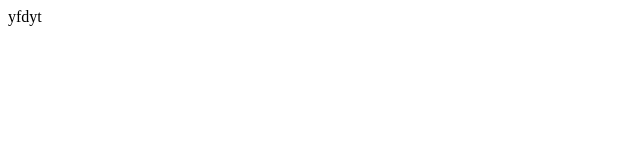
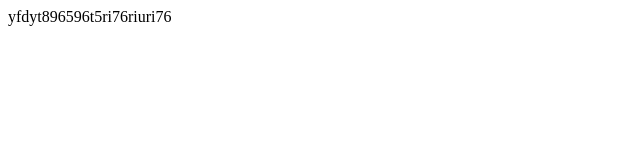
Before and after one commit to sdsrinathdas/My-projects, a plain HTML site: page index.html in a window 1280 px wide. Shown: the whole page, without its empty margins (0-640 px from the left). Drawn offline with Linux system fonts and the light colour scheme.

Commit message:
added new text

```diff
--- a/index.html
+++ b/index.html
@@ -6,6 +6,6 @@
     <title>Document</title>
 </head>
 <body>
-    yfdyt
+    yfdyt896596t5ri76riuri76
 </body>
 </html>
```
